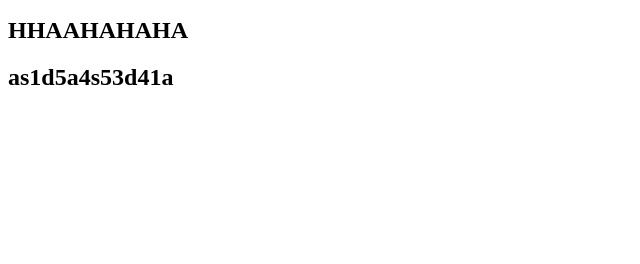
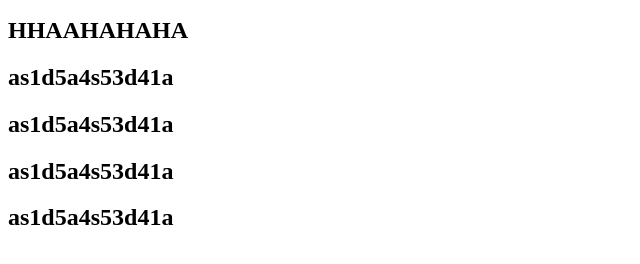
Before and after one commit to Coli-co/gittest, a plain HTML site: page index.html in a window 1280 px wide. Shown: the part 110-374 px from the top of the page, without its empty margins (0-640 px from the left). Drawn offline with Linux system fonts and the light colour scheme.

Commit message:
Add more random titles

```diff
--- a/index.html
+++ b/index.html
@@ -11,6 +11,10 @@
         <h2>Hello</h2>
         <h2>HHAAHAHAHA</h2>
         <h2>as1d5a4s53d41a</h2>
+        <h2>as1d5a4s53d41a</h2>
+        <h2>as1d5a4s53d41a</h2>
+        <h2>as1d5a4s53d41a</h2>
+
 
 
 
```
